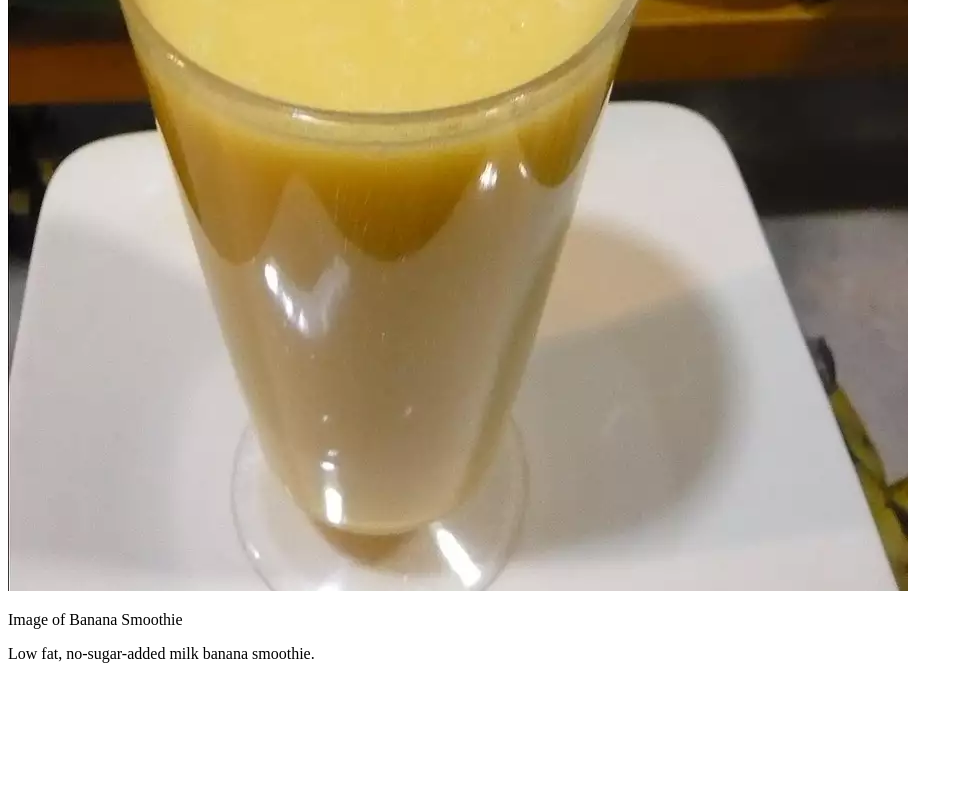
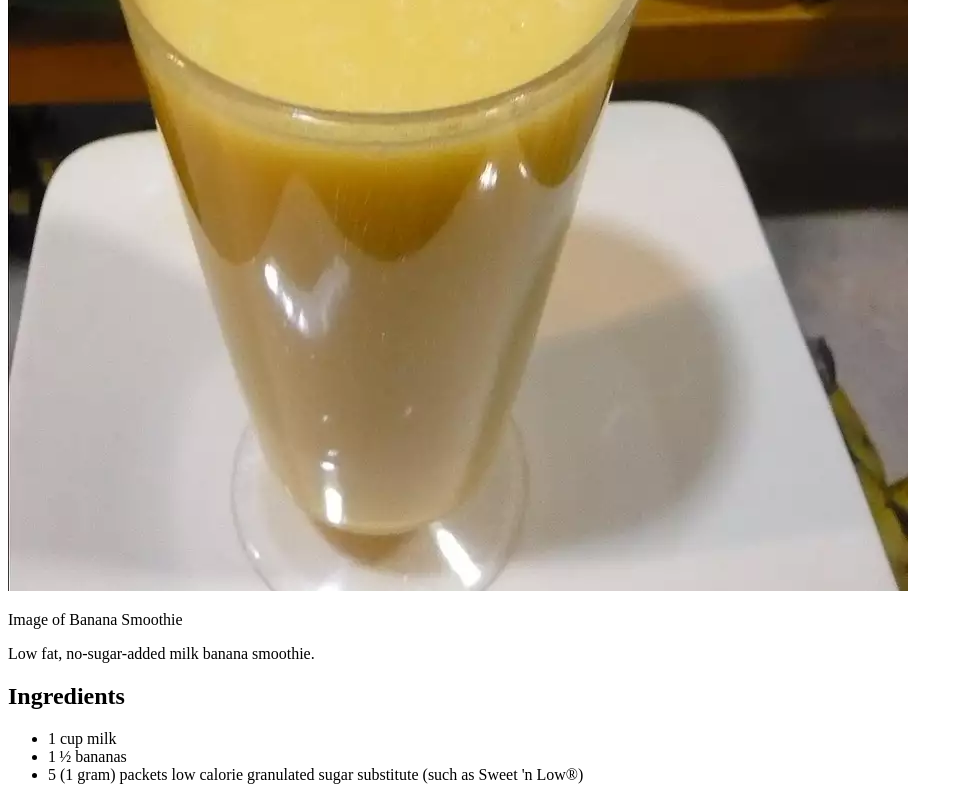
Before and after one commit to rama38/odin-recipes, a plain HTML site: page recipes/bananasmoothie.html in a window 1280 px wide. Shown: the part 684-1484 px from the top of the page, without its empty margins (0-963 px from the left). Before the commit the page ends 1363 px from the top, so only its background shows below. Drawn offline with Linux system fonts and the light colour scheme.

Commit message:
Add Ingredients heading and list of ingredients to bananasmoothie.html

```diff
--- a/recipes/bananasmoothie.html
+++ b/recipes/bananasmoothie.html
@@ -10,5 +10,11 @@
     <img src="bananasmoothie.png">
     <p>Image of Banana Smoothie</p>
     <p>Low fat, no-sugar-added milk banana smoothie. </p>
+    <h2>Ingredients</h2>
+    <ul>
+        <li>1 cup milk</li>
+        <li>1 ½ bananas</li>
+        <li>5 (1 gram) packets low calorie granulated sugar substitute (such as Sweet 'n Low®)</li>
+    </ul>
     </body>
 </html>
```
